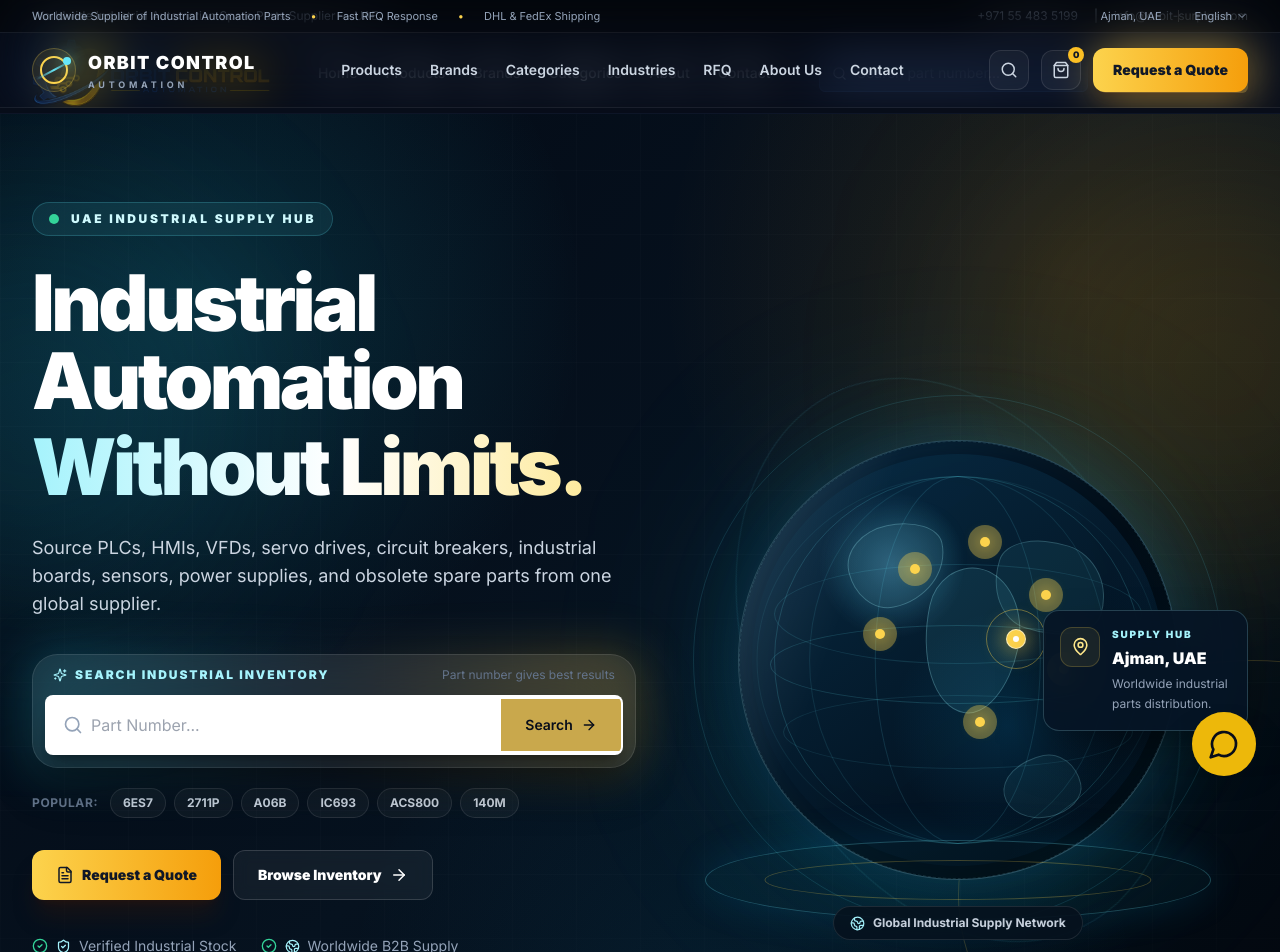
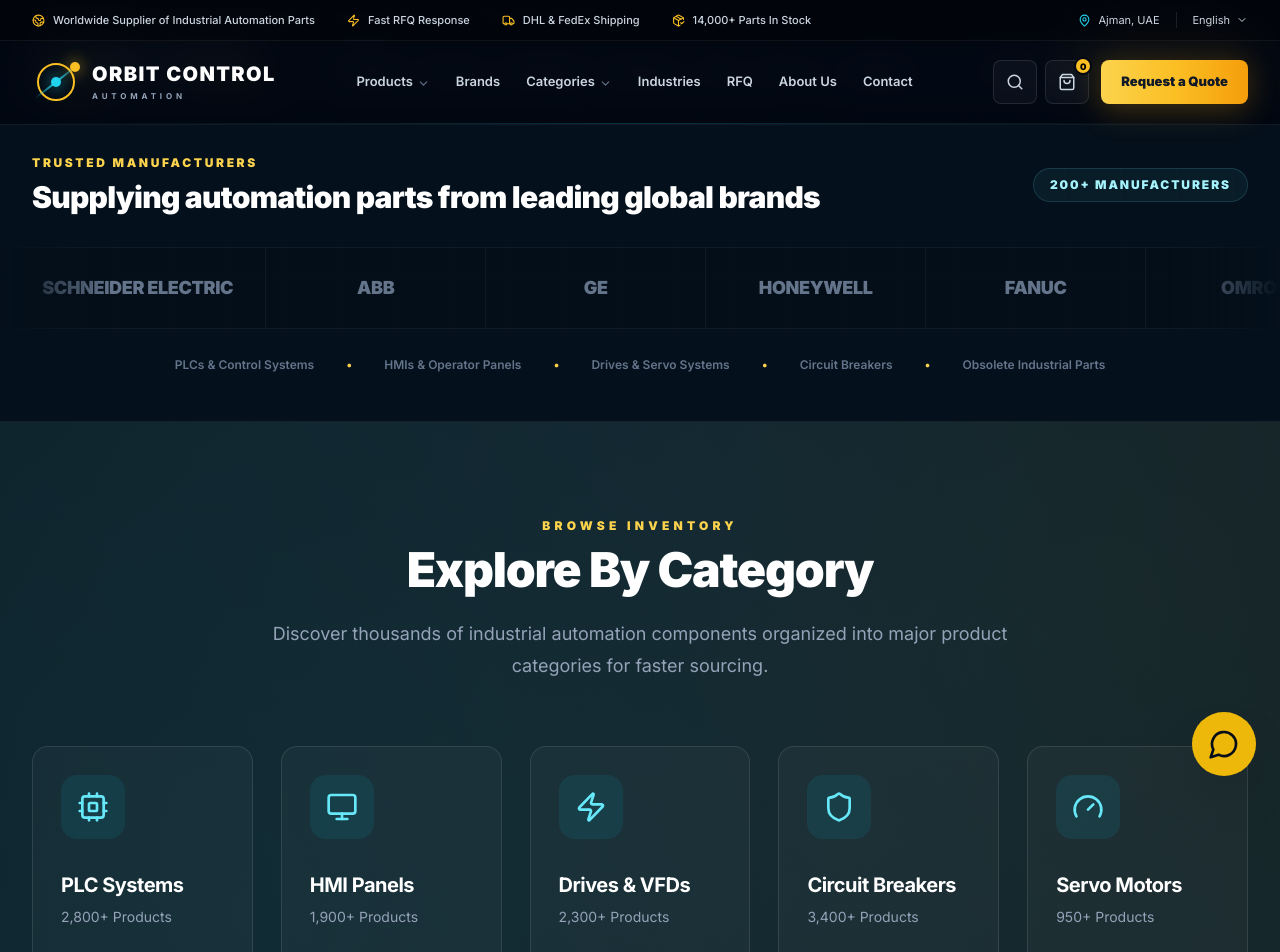
Before and after one commit to orbitcontrol12345-gif/orbit-control-next, a Next.js app: page /design-preview in a window 1280 px wide. Shown: the top 952 px of the page. Built offline with nearby package versions, Linux system fonts and the light colour scheme.

Commit message:
Refactor HeroV2 component into HeaderV2

```diff
--- a/components/home/HeroV2.tsx
+++ b/components/home/HeroV2.tsx
@@ -1,211 +1,359 @@
+'use client';
+
 import Link from 'next/link';
+import { useEffect, useState } from 'react';
 import {
-  ArrowRight,
-  CheckCircle2,
-  FileText,
+  ChevronDown,
   Globe2,
-  ShieldCheck,
-  Sparkles,
+  MapPin,
+  Menu,
+  PackageCheck,
+  Search,
+  ShoppingBag,
   Truck,
+  X,
+  Zap,
 } from 'lucide-react';
 
-import HeroGlobe from '@/components/home/HeroGlobe';
-import HeroSearchBar from '@/components/shared/HeroSearchBar';
-
-const POPULAR_SEARCHES = [
-  '6ES7',
-  '2711P',
-  'A06B',
-  'IC693',
-  'ACS800',
-  '140M',
-];
-
-const TRUST_POINTS = [
+const NAV_ITEMS = [
   {
-    icon: ShieldCheck,
-    title: 'Verified Industrial Stock',
+    label: 'Products',
+    href: '/products',
+    hasDropdown: true,
   },
   {
-    icon: Globe2,
-    title: 'Worldwide B2B Supply',
+    label: 'Brands',
+    href: '/brands',
   },
   {
-    icon: Truck,
-    title: 'DHL & FedEx Shipping',
+    label: 'Categories',
+    href: '/categories',
+    hasDropdown: true,
+  },
+  {
+    label: 'Industries',
+    href: '/industries',
+  },
+  {
+    label: 'RFQ',
+    href: '/rfq',
+  },
+  {
+    label: 'About Us',
+    href: '/about',
+  },
+  {
+    label: 'Contact',
+    href: '/contact',
   },
 ];
 
-const STATS = [
+const TOP_BAR_ITEMS = [
   {
-    value: '14,000+',
-    label: 'Industrial Parts',
+    label: 'Worldwide Supplier of Industrial Automation Parts',
+    icon: Globe2,
   },
   {
-    value: '200+',
-    label: 'Global Brands',
+    label: 'Fast RFQ Response',
+    icon: Zap,
   },
   {
-    value: '24h',
-    label: 'RFQ Target',
+    label: 'DHL & FedEx Shipping',
+    icon: Truck,
+  },
+  {
+    label: '14,000+ Parts In Stock',
+    icon: PackageCheck,
   },
 ];
 
-export default function HeroV2() {
+export default function HeaderV2() {
+  const [scrolled, setScrolled] = useState(false);
+  const [mobileOpen, setMobileOpen] = useState(false);
+
+  useEffect(() => {
+    const handleScroll = () => {
+      setScrolled(window.scrollY > 16);
+    };
+
+    handleScroll();
+
+    window.addEventListener('scroll', handleScroll, {
+      passive: true,
+    });
+
+    return () => {
+      window.removeEventListener('scroll', handleScroll);
+    };
+  }, []);
+
+  useEffect(() => {
+    document.body.style.overflow = mobileOpen ? 'hidden' : '';
+
+    return () => {
+      document.body.style.overflow = '';
+    };
+  }, [mobileOpen]);
+
   return (
-    <section className="relative isolate min-h-[92vh] overflow-hidden border-b border-white/10 bg-[#030914]">
-      {/* Background */}
-      <div
-        className="absolute inset-0 -z-30"
-        style={{
-          background:
-            'radial-gradient(circle at 16% 18%, rgba(34,211,238,0.16), transparent 27%), radial-gradient(circle at 84% 16%, rgba(245,158,11,0.13), transparent 29%), radial-gradient(circle at 58% 82%, rgba(14,165,233,0.10), transparent 34%), linear-gradient(135deg, #030914 0%, #06121f 48%, #02060c 100%)',
-        }}
-      />
+    <>
+      <header
+        className={`fixed inset-x-0 top-0 z-50 transition-all duration-300 ${
+          scrolled
+            ? 'border-b border-cyan-400/15 bg-[#020711]/95 shadow-[0_15px_50px_rgba(0,0,0,0.45)] backdrop-blur-xl'
+            : 'border-b border-white/[0.07] bg-[#020711]/90 backdrop-blur-lg'
+        }`}
+      >
+        {/* Top information bar */}
+        <div className="hidden border-b border-white/[0.06] bg-black/35 xl:block">
+          <div className="page-container flex h-10 items-center justify-between">
+            <div className="flex items-center gap-8">
+              {TOP_BAR_ITEMS.map(({ label, icon: Icon }) => (
+                <div
+                  key={label}
+                  className="flex items-center gap-2 text-[11px] font-medium text-slate-300"
+                >
+                  <Icon
+                    size={13}
+                    strokeWidth={2}
+                    className="text-amber-400"
+                  />
 
-      <div
-        className="absolute inset-0 -z-20 opacity-[0.075]"
-        style={{
-          backgroundImage:
-            'linear-gradient(rgba(255,255,255,0.2) 1px, transparent 1px), linear-gradient(90deg, rgba(255,255,255,0.2) 1px, transparent 1px)',
-          backgroundSize: '64px 64px',
-          maskImage:
-            'linear-gradient(to bottom, black 0%, black 66%, transparent 100%)',
-        }}
-      />
-
-      <div className="absolute left-[-180px] top-24 -z-10 h-[420px] w-[420px] rounded-full bg-cyan-400/10 blur-[100px]" />
-
-      <div className="absolute right-[-160px] top-10 -z-10 h-[440px] w-[440px] rounded-full bg-amber-400/10 blur-[110px]" />
-
-      <div className="page-container flex min-h-[92vh] items-center py-20 lg:py-24">
-        <div className="grid w-full items-center gap-10 lg:grid-cols-[1.02fr_0.98fr] xl:gap-8">
-          {/* Left side */}
-          <div className="relative z-10">
-            <div className="mb-7 inline-flex items-center gap-3 rounded-full border border-cyan-300/20 bg-cyan-300/[0.08] px-4 py-2 text-xs font-black uppercase tracking-[0.22em] text-cyan-100 backdrop-blur-xl">
-              <span className="relative flex h-2.5 w-2.5">
-                <span className="absolute inline-flex h-full w-full animate-ping rounded-full bg-emerald-400 opacity-60" />
-
-                <span className="relative inline-flex h-2.5 w-2.5 rounded-full bg-emerald-400" />
-              </span>
-
-              UAE Industrial Supply Hub
-            </div>
-
-            <h1 className="max-w-4xl text-5xl font-black leading-[0.98] tracking-[-0.045em] text-white sm:text-6xl lg:text-7xl xl:text-[78px]">
-              Industrial Automation
-
-              <span className="mt-2 block bg-gradient-to-r from-cyan-200 via-white to-amber-200 bg-clip-text text-transparent">
-                Without Limits.
-              </span>
-            </h1>
-
-            <p className="mt-7 max-w-2xl text-base leading-8 text-slate-300 sm:text-lg">
-              Source PLCs, HMIs, VFDs, servo drives, circuit breakers,
-              industrial boards, sensors, power supplies, and obsolete spare
-              parts from one global supplier.
-            </p>
-
-            {/* Main Search */}
-            <div className="relative mt-9 max-w-3xl">
-              <div className="absolute -inset-1 rounded-[1.6rem] bg-gradient-to-r from-cyan-400/25 via-white/5 to-amber-400/25 blur-xl" />
-
-              <div className="relative rounded-[1.6rem] border border-white/10 bg-white/[0.065] p-3 shadow-2xl shadow-black/40 backdrop-blur-2xl">
-                <div className="mb-3 flex items-center justify-between gap-4 px-2">
-                  <div className="flex items-center gap-2 text-xs font-black uppercase tracking-[0.16em] text-cyan-200">
-                    <Sparkles size={14} />
-
-                    Search Industrial Inventory
-                  </div>
-
-                  <span className="hidden text-xs text-slate-500 sm:inline">
-                    Part number gives best results
-                  </span>
-                </div>
-
-                <HeroSearchBar />
-              </div>
-            </div>
-
-            {/* Popular Searches */}
-            <div className="mt-5 flex flex-wrap items-center gap-2">
-              <span className="mr-1 text-xs font-bold uppercase tracking-wider text-slate-500">
-                Popular:
-              </span>
-
-              {POPULAR_SEARCHES.map((item) => (
-                <Link
-                  key={item}
-                  href={`/products?search=${encodeURIComponent(item)}`}
-                  className="rounded-full border border-white/10 bg-white/[0.04] px-3 py-1.5 text-xs font-bold text-slate-300 transition duration-300 hover:border-cyan-300/30 hover:bg-cyan-300/10 hover:text-cyan-100"
-                >
-                  {item}
-                </Link>
-              ))}
-            </div>
-
-            {/* Buttons */}
-            <div className="mt-8 flex flex-wrap gap-3">
-              <Link
-                href="/rfq"
-                className="inline-flex items-center justify-center gap-2 rounded-xl bg-gradient-to-r from-amber-300 to-amber-500 px-6 py-3.5 text-sm font-black text-[#111827] shadow-xl shadow-amber-950/30 transition duration-300 hover:-translate-y-0.5 hover:shadow-amber-900/40"
-              >
-                <FileText size={18} />
-
-                Request a Quote
-              </Link>
-
-              <Link
-                href="/products"
-                className="inline-flex items-center justify-center gap-2 rounded-xl border border-white/15 bg-white/[0.05] px-6 py-3.5 text-sm font-black text-white backdrop-blur transition duration-300 hover:-translate-y-0.5 hover:border-cyan-300/35 hover:bg-cyan-300/[0.08]"
-              >
-                Browse Inventory
-
-                <ArrowRight size={18} />
-              </Link>
-            </div>
-
-            {/* Trust Points */}
-            <div className="mt-9 flex flex-wrap gap-x-6 gap-y-3">
-              {TRUST_POINTS.map(({ icon: Icon, title }) => (
-                <div
-                  key={title}
-                  className="flex items-center gap-2 text-sm text-slate-400"
-                >
-                  <CheckCircle2 size={16} className="text-emerald-400" />
-
-                  <Icon size={15} className="text-cyan-200" />
-
-                  <span>{title}</span>
+                  <span>{label}</span>
                 </div>
               ))}
             </div>
 
-            {/* Stats */}
-            <div className="mt-10 grid max-w-3xl grid-cols-1 gap-3 sm:grid-cols-3">
-              {STATS.map((stat) => (
-                <div
-                  key={stat.label}
-                  className="group rounded-2xl border border-white/10 bg-white/[0.045] px-5 py-4 backdrop-blur transition duration-300 hover:-translate-y-1 hover:border-cyan-300/30 hover:bg-cyan-300/[0.065]"
-                >
-                  <div className="text-2xl font-black tracking-tight text-white sm:text-3xl">
-                    {stat.value}
-                  </div>
+            <div className="flex items-center gap-4 text-[11px] text-slate-300">
+              <div className="flex items-center gap-2">
+                <MapPin size={13} className="text-cyan-400" />
+                <span>Ajman, UAE</span>
+              </div>
 
-                  <div className="mt-1 text-xs font-black uppercase tracking-[0.14em] text-cyan-200">
-                    {stat.label}
-                  </div>
-                </div>
-              ))}
+              <span className="h-4 w-px bg-white/10" />
+
+              <button
+                type="button"
+                className="flex items-center gap-1.5 transition hover:text-white"
+              >
+                English
+                <ChevronDown size={12} />
+              </button>
             </div>
           </div>
+        </div>
 
-          {/* Right side */}
-          <div className="hidden lg:block">
-            <HeroGlobe />
+        {/* Main navigation */}
+        <div className="page-container flex h-[76px] items-center justify-between gap-5 lg:h-[82px]">
+          <Link
+            href="/"
+            aria-label="Orbit Control Automation Home"
+            className="group flex shrink-0 items-center gap-3"
+          >
+            <div className="relative flex h-12 w-12 items-center justify-center">
+              <div className="absolute inset-[5px] rounded-full border-2 border-amber-400 transition group-hover:shadow-[0_0_24px_rgba(251,191,36,0.35)]" />
+
+              <div className="absolute h-[2px] w-[52px] -rotate-[38deg] bg-gradient-to-r from-transparent via-cyan-400 to-transparent" />
+
+              <div className="absolute right-0 top-1 h-2.5 w-2.5 rounded-full bg-amber-400 shadow-[0_0_15px_rgba(251,191,36,0.9)]" />
+
+              <div className="h-2.5 w-2.5 rounded-full bg-cyan-400 shadow-[0_0_15px_rgba(34,211,238,0.85)]" />
+            </div>
+
+            <div className="leading-none">
+              <div className="text-[18px] font-black uppercase tracking-[0.07em] text-white lg:text-[20px]">
+                Orbit Control
+              </div>
+
+              <div className="mt-2 text-[8px] font-bold uppercase tracking-[0.48em] text-slate-400">
+                Automation
+              </div>
+            </div>
+          </Link>
+
+          <nav className="hidden items-center gap-0.5 xl:flex">
+            {NAV_ITEMS.map((item) => (
+              <Link
+                key={item.label}
+                href={item.href}
+                className="group flex h-11 items-center gap-1 rounded-lg px-3 text-[13px] font-semibold text-slate-300 transition hover:bg-white/[0.05] hover:text-white"
+              >
+                <span>{item.label}</span>
+
+                {item.hasDropdown && (
+                  <ChevronDown
+                    size={13}
+                    className="mt-0.5 text-slate-500 transition group-hover:text-amber-400"
+                  />
+                )}
+              </Link>
+            ))}
+          </nav>
+
+          <div className="hidden items-center gap-2 lg:flex">
+            <Link
+              href="/products"
+              aria-label="Search industrial parts"
+              className="flex h-11 w-11 items-center justify-center rounded-lg border border-white/10 bg-white/[0.035] text-slate-300 transition hover:border-cyan-400/40 hover:bg-cyan-400/[0.08] hover:text-cyan-200"
+            >
+              <Search size={18} />
+            </Link>
+
+            <Link
+              href="/rfq"
+              aria-label="Open RFQ basket"
+              className="relative flex h-11 w-11 items-center justify-center rounded-lg border border-white/10 bg-white/[0.035] text-slate-300 transition hover:border-amber-400/40 hover:bg-amber-400/[0.08] hover:text-amber-200"
+            >
+              <ShoppingBag size={18} />
+
+              <span className="absolute -right-1 -top-1 flex h-[18px] min-w-[18px] items-center justify-center rounded-full border-2 border-[#020711] bg-amber-400 px-1 text-[9px] font-black leading-none text-black">
+                0
+              </span>
+            </Link>
+
+            <Link
+              href="/rfq"
+              className="ml-1 inline-flex h-11 items-center justify-center rounded-lg bg-gradient-to-r from-amber-300 via-amber-400 to-amber-500 px-5 text-[13px] font-black text-[#111827] shadow-[0_8px_30px_rgba(245,158,11,0.22)] transition duration-300 hover:-translate-y-0.5 hover:shadow-[0_12px_35px_rgba(245,158,11,0.35)]"
+            >
+              Request a Quote
+            </Link>
+          </div>
+
+          <button
+            type="button"
+            aria-label="Open navigation menu"
+            aria-expanded={mobileOpen}
+            onClick={() => setMobileOpen(true)}
+            className="flex h-11 w-11 items-center justify-center rounded-lg border border-white/10 bg-white/[0.04] text-white transition hover:border-cyan-400/30 hover:bg-cyan-400/[0.08] lg:hidden"
+          >
+            <Menu size={22} />
+          </button>
+        </div>
+
+        <div className="h-px bg-gradient-to-r from-transparent via-cyan-400/20 to-transparent" />
+      </header>
+
+      {/* Mobile background */}
+      <div
+        aria-hidden="true"
+        onClick={() => setMobileOpen(false)}
+        className={`fixed inset-0 z-[60] bg-black/75 backdrop-blur-sm transition-opacity duration-300 lg:hidden ${
+          mobileOpen
+            ? 'pointer-events-auto opacity-100'
+            : 'pointer-events-none opacity-0'
+        }`}
+      />
+
+      {/* Mobile navigation */}
+      <aside
+        className={`fixed right-0 top-0 z-[70] h-dvh w-[90%] max-w-sm overflow-y-auto border-l border-cyan-400/15 bg-[#030b16] shadow-2xl shadow-black/80 transition-transform duration-300 lg:hidden ${
+          mobileOpen ? 'translate-x-0' : 'translate-x-full'
+        }`}
+      >
+        <div className="flex h-[76px] items-center justify-between border-b border-white/10 px-5">
+          <Link
+            href="/"
+            onClick={() => setMobileOpen(false)}
+            className="flex items-center gap-3"
+          >
+            <div className="relative flex h-10 w-10 items-center justify-center">
+              <div className="absolute inset-1 rounded-full border-2 border-amber-400" />
+              <div className="absolute h-[2px] w-10 -rotate-[38deg] bg-cyan-400" />
+              <div className="h-2 w-2 rounded-full bg-cyan-400" />
+            </div>
+
+            <div>
+              <div className="text-sm font-black uppercase tracking-[0.08em] text-white">
+                Orbit Control
+              </div>
+
+              <div className="mt-1 text-[7px] font-bold uppercase tracking-[0.4em] text-slate-500">
+                Automation
+              </div>
+            </div>
+          </Link>
+
+          <button
+            type="button"
+            aria-label="Close navigation menu"
+            onClick={() => setMobileOpen(false)}
+            className="flex h-10 w-10 items-center justify-center rounded-lg border border-white/10 bg-white/[0.04] text-white"
+          >
+            <X size={20} />
+          </button>
+        </div>
+
+        <div className="p-5">
+          <form
+            action="/products"
+            method="get"
+            className="mb-5 flex overflow-hidden rounded-xl border border-cyan-400/20 bg-black/25"
+          >
+            <Search
+              size={18}
+              className="ml-4 shrink-0 self-center text-cyan-400"
+            />
+
+            <input
+              type="search"
+              name="search"
+              placeholder="Search part number..."
+              className="h-12 min-w-0 flex-1 bg-transparent px-3 text-sm text-white outline-none placeholder:text-slate-600"
+            />
+          </form>
+
+          <nav className="space-y-1">
+            {NAV_ITEMS.map((item) => (
+              <Link
+                key={item.label}
+                href={item.href}
+                onClick={() => setMobileOpen(false)}
+                className="group flex items-center justify-between rounded-xl border border-transparent px-4 py-3.5 text-sm font-bold text-slate-300 transition hover:border-cyan-400/15 hover:bg-cyan-400/[0.05] hover:text-white"
+              >
+                <span>{item.label}</span>
+
+                {item.hasDropdown ? (
+                  <ChevronDown
+                    size={15}
+                    className="text-slate-600 group-hover:text-amber-400"
+                  />
+                ) : (
+                  <span className="text-slate-600 group-hover:text-cyan-400">
+                    →
+                  </span>
+                )}
+              </Link>
+            ))}
+          </nav>
+
+          <Link
+            href="/rfq"
+            onClick={() => setMobileOpen(false)}
+            className="mt-6 flex h-12 items-center justify-center rounded-xl bg-gradient-to-r from-amber-300 to-amber-500 text-sm font-black text-[#111827] shadow-lg shadow-amber-950/30"
+          >
+            Request a Quote
+          </Link>
+
+          <div className="mt-6 border-t border-white/10 pt-5">
+            <div className="space-y-4 text-xs text-slate-400">
+              <div className="flex items-center gap-3">
+                <MapPin size={15} className="text-cyan-400" />
+                <span>Ajman, United Arab Emirates</span>
+              </div>
+
+              <div className="flex items-center gap-3">
+                <Truck size={15} className="text-amber-400" />
+                <span>DHL & FedEx Worldwide Shipping</span>
+              </div>
+
+              <div className="flex items-center gap-3">
+                <PackageCheck size={15} className="text-cyan-400" />
+                <span>14,000+ Industrial Parts</span>
+              </div>
+            </div>
           </div>
         </div>
-      </div>
-    </section>
+      </aside>
+    </>
   );
 }
```
